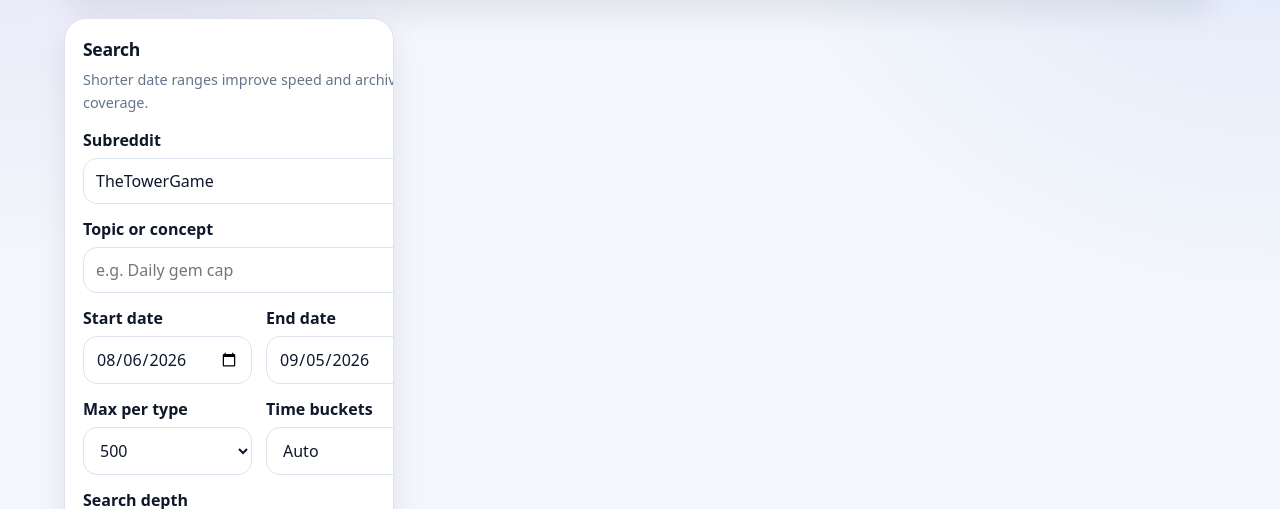
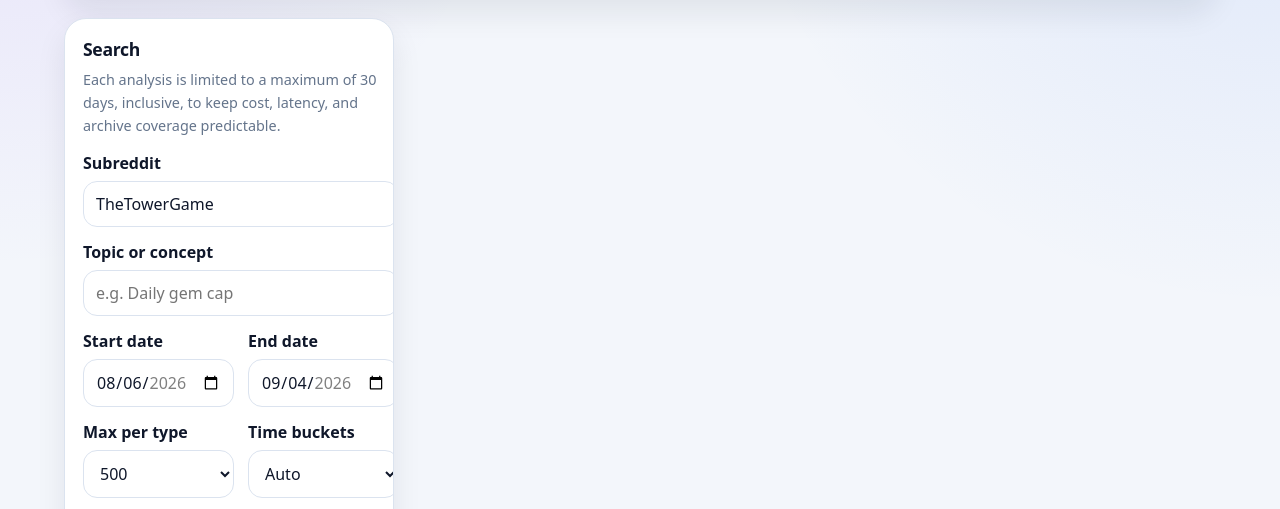
Before and after one commit to jenschristianschroder/Distinct-Authors, a website: page sentiment.html in a window 1280 px wide. Shown: the part 263-772 px from the top of the page. Drawn offline with Linux system fonts and the light colour scheme.

Commit message:
Limit topic sentiment date picker to one month

```diff
--- a/sentiment.html
+++ b/sentiment.html
@@ -27,7 +27,7 @@
       <div class="panel-pad grid">
         <div>
           <h2>Search</h2>
-          <p class="muted control-intro">Shorter date ranges improve speed and archive coverage.</p>
+          <p class="muted control-intro">Each analysis is limited to a maximum of 30 days, inclusive, to keep cost, latency, and archive coverage predictable.</p>
         </div>
 
         <div>
@@ -223,5 +223,6 @@
 <script src="sentiment-author-fix.js"></script>
 <script src="sentiment-markdown.js"></script>
 <script src="sentiment-query.js"></script>
+<script src="sentiment-range-limit.js"></script>
 </body>
 </html>
```
